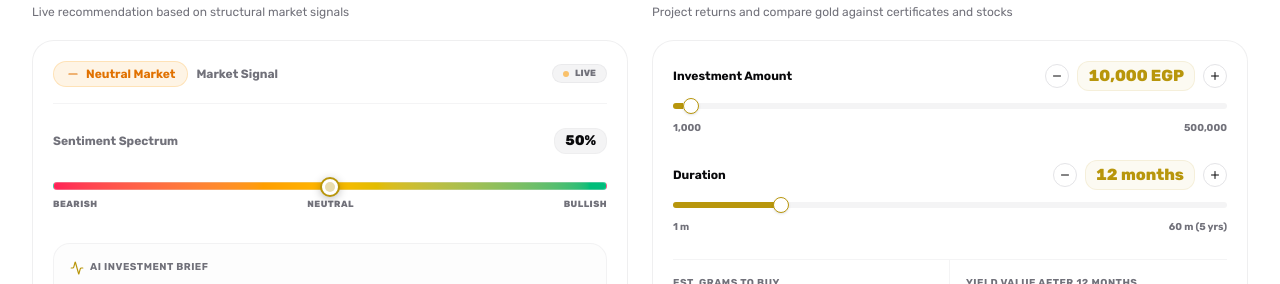
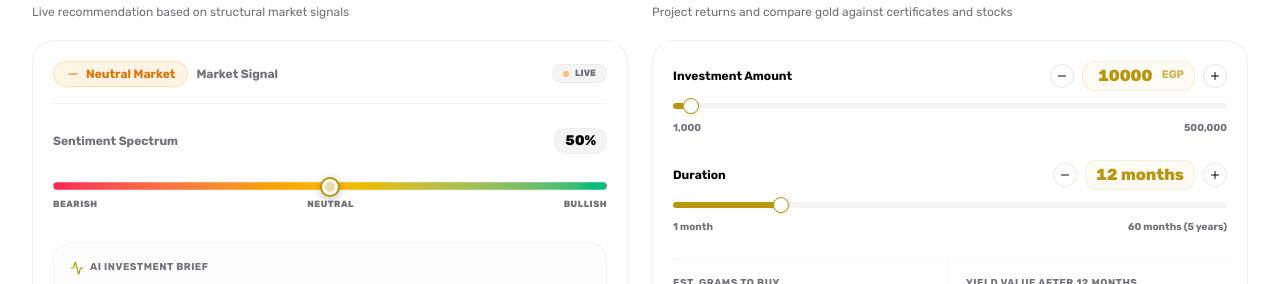
Before and after one commit to studii9otech-prog/sabika, a Next.js app: page /en/advisor in a window 1280 px wide. Shown: the part 429-713 px from the top of the page. Built offline with nearby package versions, Linux system fonts and the light colour scheme; no server answers.

Commit message:
fix: support typing investment amount manually, fix RTL slider filling directions, and translate slider labels

```diff
--- a/components/advisor/InvestmentCalculator.tsx
+++ b/components/advisor/InvestmentCalculator.tsx
@@ -1,6 +1,6 @@
 "use client";
 
-import { useState } from "react";
+import { useState, useEffect } from "react";
 import { Slider } from "@/components/ui/slider";
 import { useActivePrices } from "@/hooks/useLivePrice";
 import { TrendingUp, Coins, Landmark, Activity, Award, Minus, Plus } from "lucide-react";
@@ -17,6 +17,33 @@ export default function InvestmentCalculator() {
   const tKarats = useTranslations("karats");
   const locale = useLocale();
   const isAr = locale === "ar";
+
+  const [inputValue, setInputValue] = useState("10000");
+
+  useEffect(() => {
+    setInputValue(amount.toString());
+  }, [amount]);
+
+  const handleInputChange = (val: string) => {
+    const cleanVal = val.replace(/\D/g, "");
+    setInputValue(cleanVal);
+
+    const parsed = parseInt(cleanVal, 10);
+    if (!isNaN(parsed)) {
+      setAmount(parsed);
+    }
+  };
+
+  const handleInputBlur = () => {
+    let parsed = parseInt(inputValue, 10);
+    if (isNaN(parsed) || parsed < 1000) {
+      parsed = 1000;
+    } else if (parsed > 500000) {
+      parsed = 500000;
+    }
+    setAmount(parsed);
+    setInputValue(parsed.toString());
+  };
 
   const price21 = data?.prices?.karat21?.gramPriceEGP ?? 4200;
   const grams = amount / price21;
@@ -89,9 +116,22 @@ export default function InvestmentCalculator() {
               >
                 <Minus className="w-3 h-3" />
               </button>
-              <span className="font-price font-black text-primary text-base min-w-[90px] text-center bg-primary/5 border border-primary/10 px-2.5 py-0.5 rounded-lg">
-                {amount.toLocaleString(isAr ? "ar-EG" : "en-US")} {tCommon((activeCurrency || "EGP").toLowerCase() as any)}
-              </span>
+
+              <div className="flex items-center gap-1 bg-primary/5 border border-primary/10 px-2.5 py-0.5 rounded-lg">
+                <input
+                  type="text"
+                  inputMode="numeric"
+                  pattern="[0-9]*"
+                  value={inputValue}
+                  onChange={(e) => handleInputChange(e.target.value)}
+                  onBlur={handleInputBlur}
+                  className="font-price font-black text-primary text-base w-[65px] text-center bg-transparent border-none outline-none focus:ring-0 p-0"
+                />
+                <span className="text-[11px] font-bold text-primary/70 select-none">
+                  {tCommon((activeCurrency || "EGP").toLowerCase() as any)}
+                </span>
+              </div>
+
               <button
                 type="button"
                 onClick={() => handleAmountChange(amount + 5000)}
@@ -111,11 +151,12 @@ export default function InvestmentCalculator() {
             min={1000}
             max={500000}
             step={1000}
+            dir={isAr ? "rtl" : "ltr"}
             className="w-full cursor-pointer [&_[data-slot=slider-track]]:h-1 [&_[data-slot=slider-track]]:bg-muted [&_[data-slot=slider-range]]:bg-primary [&_[data-slot=slider-thumb]]:size-4 [&_[data-slot=slider-thumb]]:border [&_[data-slot=slider-thumb]]:border-primary [&_[data-slot=slider-thumb]]:bg-background [&_[data-slot=slider-thumb]]:shadow-md"
           />
           <div className="flex justify-between text-[10px] font-bold text-muted-foreground">
-            <span>1,000</span>
-            <span>500,000</span>
+            <span>{isAr ? "١,٠٠٠" : "1,000"}</span>
+            <span>{isAr ? "٥٠٠,٠٠٠" : "500,000"}</span>
           </div>
         </div>
 
@@ -155,11 +196,12 @@ export default function InvestmentCalculator() {
             min={1}
             max={60}
             step={1}
+            dir={isAr ? "rtl" : "ltr"}
             className="w-full cursor-pointer [&_[data-slot=slider-track]]:h-1 [&_[data-slot=slider-track]]:bg-muted [&_[data-slot=slider-range]]:bg-primary [&_[data-slot=slider-thumb]]:size-4 [&_[data-slot=slider-thumb]]:border [&_[data-slot=slider-thumb]]:border-primary [&_[data-slot=slider-thumb]]:bg-background [&_[data-slot=slider-thumb]]:shadow-md"
           />
           <div className="flex justify-between text-[10px] font-bold text-muted-foreground">
-            <span>1 m</span>
-            <span>60 m (5 yrs)</span>
+            <span>{isAr ? "شهر واحد" : "1 month"}</span>
+            <span>{isAr ? "60 شهر (5 سنوات)" : "60 months (5 years)"}</span>
           </div>
         </div>
       </div>
```
